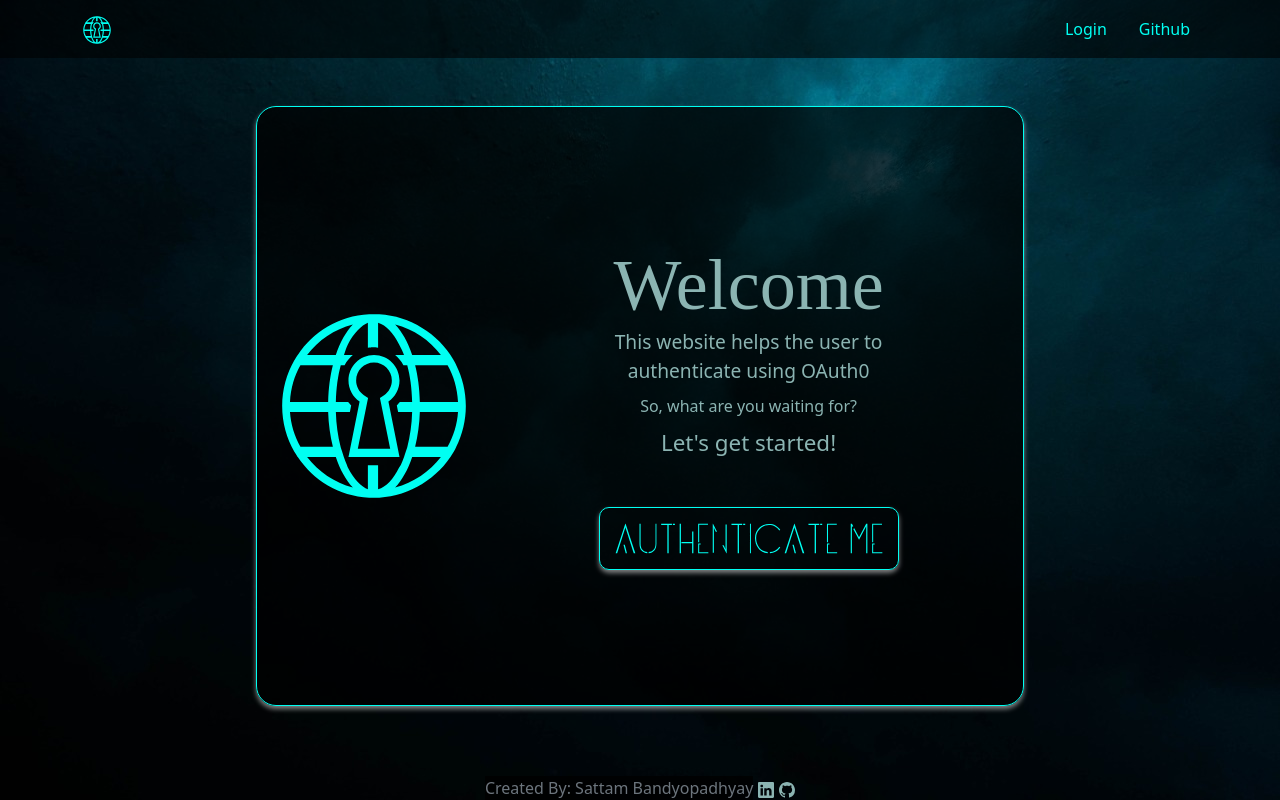
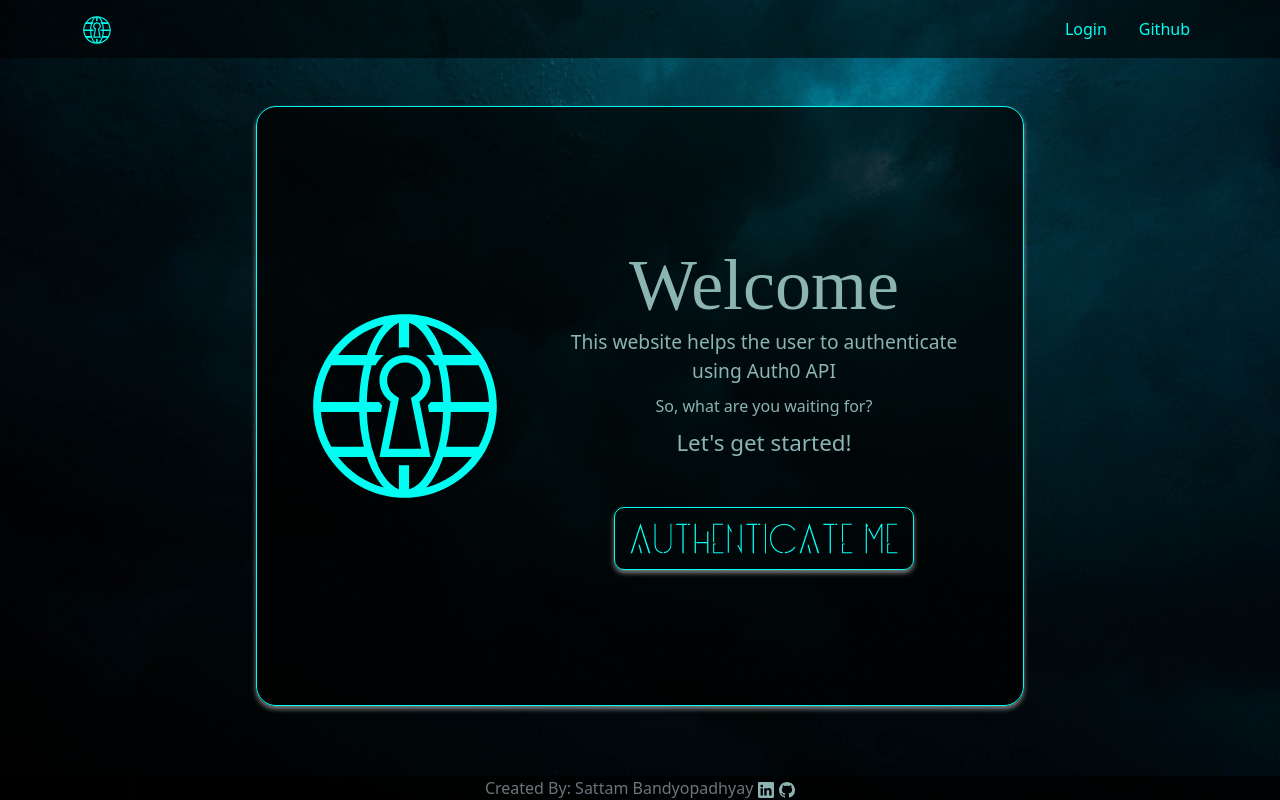
Before and after one commit to bsattam/AuthenticateMe, a React (Create React App) app: page / in a window 1280 px wide. Built offline with nearby package versions, Linux system fonts and the light colour scheme; no server answers; a web font is replaced by a local one.

Commit message:
Deploying version 1.4

```diff
--- a/src/App.js
+++ b/src/App.js
@@ -21,7 +21,7 @@ function App() {
         }
         {
           !isAuthenticated && !isLoading && <>
-            <div className=' d-flex justify-content-center'>
+            <div className=' d-flex justify-content-center ms-lg-5'>
               <img src={logo} className={styles.logoImage} alt=''/>
             </div>
             <Login/>
--- a/src/components/Footer.js
+++ b/src/components/Footer.js
@@ -6,9 +6,10 @@ import { IconContext } from "react-icons";
 
 export default function Footer() {
   return (
-    <div className='d-flex justify-content-evenly align-items-center m-auto w-25'>
-      <a className={`${styles.footer} text-secondary
-        text-center`} href='https://bsattam.github.io/Portfolio/'>
+    <div className={`${styles.footer} `}>
+      <div className={`d-flex justify-content-evenly align-items-center m-auto ${styles.width}`}>
+        <a className={`text-secondary text-center`}
+        href='https://bsattam.github.io/Portfolio/'>
           Created By: Sattam Bandyopadhyay
         </a>
         <IconContext.Provider value={{color: '#8bb4b2'}}>
@@ -16,5 +17,6 @@ export default function Footer() {
           <a href='https://github.com/bsattam'><BsGithub/></a>
         </IconContext.Provider>
       </div>
+    </div>
   )
 }
--- a/src/components/Login.js
+++ b/src/components/Login.js
@@ -11,7 +11,7 @@ const { loginWithRedirect } = useAuth0();
   align-items-center ${utils.text2}`}>
         <div className={`${styles.heading} display-2`}>Welcome</div>
         <div className={`${utils.fontSize1} w-75 text-center`}>This website helps the user to
-            authenticate using OAuth0</div>
+            authenticate using Auth0 API</div>
         <div className={`my-2`}>So, what are you waiting for?</div>
         <div className={`${utils.fontSize2}`}>Let's get started!</div>
         <div onClick={()=>{loginWithRedirect()}}>
--- a/src/styles/App.module.css
+++ b/src/styles/App.module.css
@@ -4,7 +4,7 @@
     border: 1px solid #00fff2;
     box-shadow: 0 3px 5px rgba(255,255,255, 0.5);
     width: 60vw;
-    height: 75vh;
+    min-height: 75vh;
 }
 
 .logoImage{
@@ -13,7 +13,7 @@
 }
 
 
-@media only screen and (max-width:1200px){
+@media only screen and (max-width:1100px){
     .logoImage{
         width: 125px;
         height: 125px;
--- a/src/styles/Footer.module.css
+++ b/src/styles/Footer.module.css
@@ -2,3 +2,11 @@
     text-decoration: none;
     background: rgba(0,0,0,0.8);
 }
+
+.footer > div >  a{
+    text-decoration: none;
+}
+
+.width{
+    width: 320px;
+}
```
Lines whose indentation alone changed are shown as unchanged.
